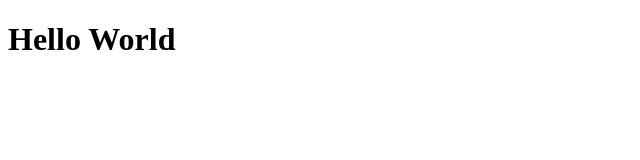
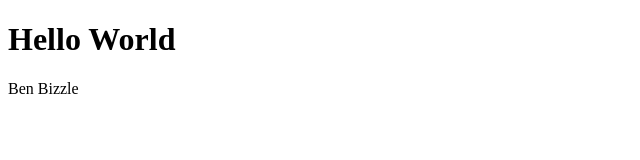
Before and after one commit to TrminalPatience/it202spr2018, a plain HTML site: page Activities/a3.html in a window 1280 px wide. Shown: the whole page, without its empty margins (0-640 px from the left). Drawn offline with Linux system fonts and the light colour scheme.

Commit message:
add my name

```diff
--- a/Activities/a3.html
+++ b/Activities/a3.html
@@ -5,5 +5,6 @@
         <h1>Hello World</h1>
     </head>
     <body>
+    <p1>Ben Bizzle</p1>
     </body>
 </html>
```
